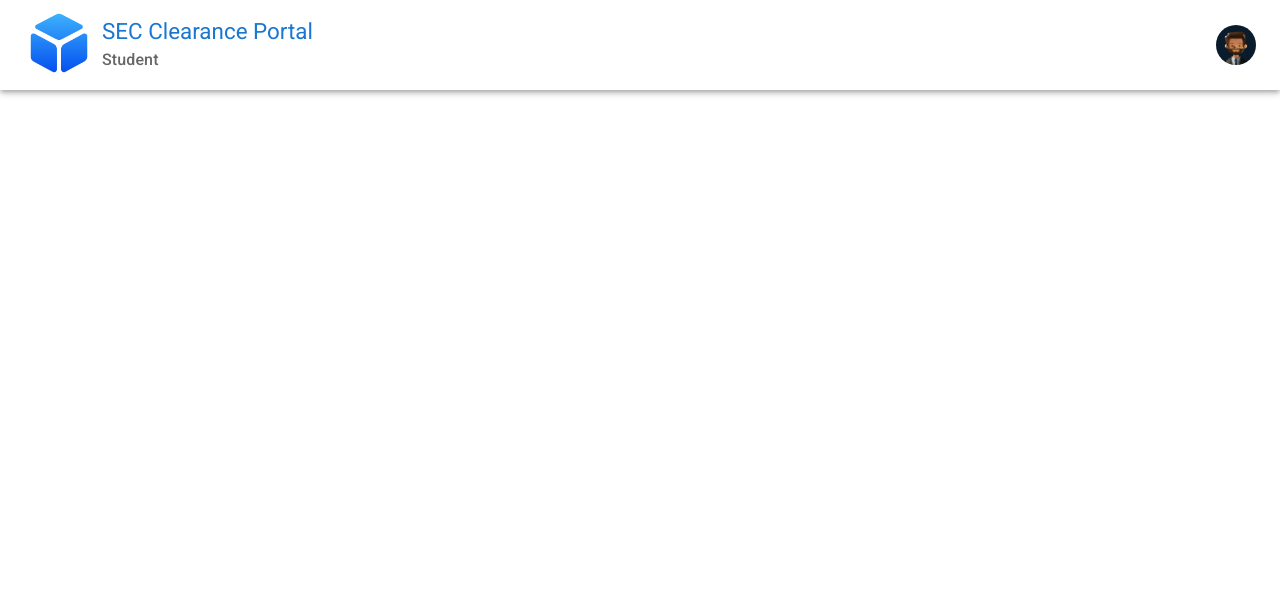
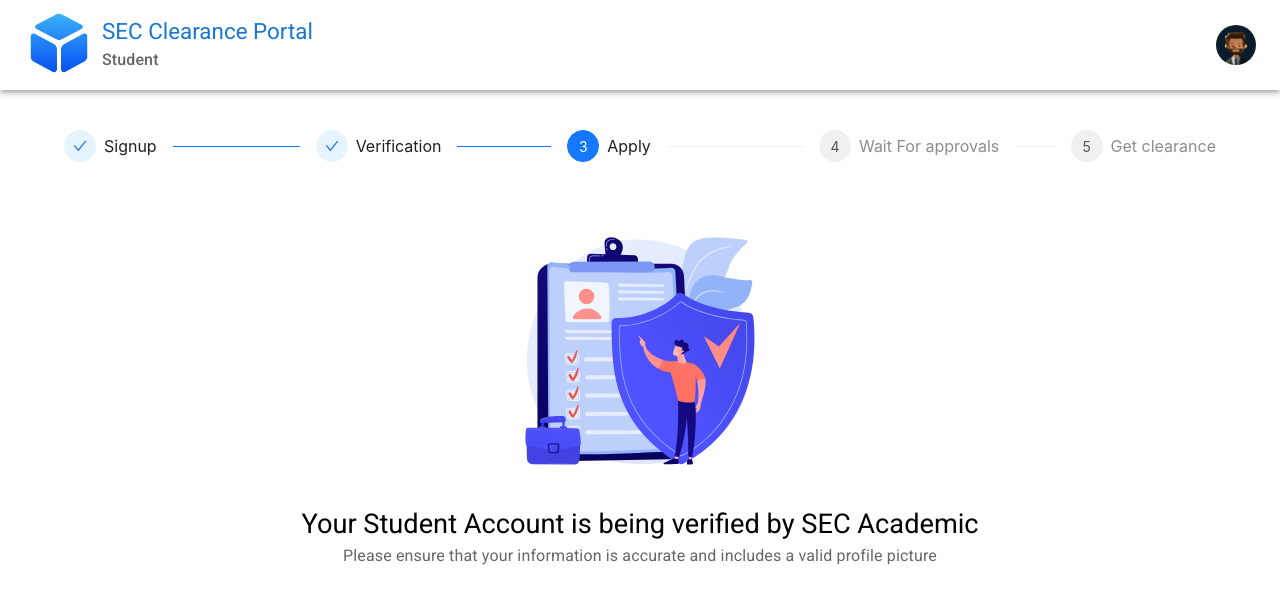
Before and after one commit to rnium/clearance_admin_frontend, a React (Create React App) app: page / in a window 1280 px wide. Shown: the top 604 px of the page. Built offline with nearby package versions, Linux system fonts and the light colour scheme.

Commit message:
student home

```diff
--- a/src/pages_student.jsx/StudentHome.jsx
+++ b/src/pages_student.jsx/StudentHome.jsx
@@ -1,13 +1,65 @@
 import React from 'react';
 import NavbarStudent from '../components/molecules/NavbarStudent';
 import {
-  Container
-} from '@mui/material'
+  Container, Box, Grid, Paper, Stack, Typography, Button
+} from '@mui/material';
+import { Steps } from 'antd';
 
 const StudentHome = () => {
   return (
-    <div>
-        <NavbarStudent />
+    <div >
+      <NavbarStudent />
+      <Container sx={{ mt: 5, mb: 10 }} >
+        <Box>
+          <Steps
+            current={2}
+            items={[
+              {
+                title: 'Signup',
+              },
+              {
+                title: 'Verification'
+              },
+              {
+                title: 'Apply'
+              },
+              {
+                title: 'Wait For approvals',
+              },
+              {
+                title: 'Get clearance',
+              },
+            ]}
+          />
+        </Box>
+        <Box sx={{display: 'flex', mt: 5, flexDirection: 'column'}} alignItems="center" justifyContent="center">
+            <Box sx={{display: {xs: 'none', md: 'block'}}}>
+              <img src="./static/images/verification.svg" width="300px" alt="" />
+            </Box>
+            <Box sx={{display: {xs: 'block', md: 'none'}}}>
+              <img src="./static/images/verification.svg" width="150px" alt="" />
+            </Box>
+            <Typography variant="h5" fontSize={{xs: '1rem', md: '1.7rem'}} textAlign="center">Your Student Account is being verified by SEC Academic</Typography>
+            <Typography variant="subtitle1" color="text.secondary" fontSize={{xs: '0.7rem', md: '1rem'}} textAlign="center">Please ensure that your information is accurate and includes a valid profile picture</Typography>
+        </Box>
+        <Box sx={{display: 'none', mt: 5, flexDirection: 'column'}} alignItems="center" justifyContent="center">
+            <Box sx={{display: {xs: 'none', md: 'block'}}}>
+              <img src="./static/images/apply.svg" width="300px" alt="" />
+            </Box>
+            <Box sx={{display: {xs: 'block', md: 'none'}}}>
+              <img src="./static/images/apply.svg" width="150px" alt="" />
+            </Box>
+            <Typography variant="h5" fontSize={{xs: '1rem', md: '1.7rem'}} textAlign="center">Great!!! Now You Can Apply For Clearance</Typography>
+            <Button variant='contained' sx={{mt: 3, px: 5, py: 1, borderRadius: '180px'}}>Apply Now</Button>
+        </Box>
+        {/* <Grid container spacing={2} sx={{mt: 5}}>
+          <Grid item xs={12} md={7}>
+            <Paper sx={{py:20}}>
+              Lorem ipsum dolor sit, amet consectetur adipisicing elit. Nobis, temporibus.
+            </Paper>
+          </Grid>
+        </Grid> */}
+      </Container>
     </div>
   )
 }
```
Also changed, not shown: public/static/images/apply.svg (added), public/static/images/verification.svg (added).
